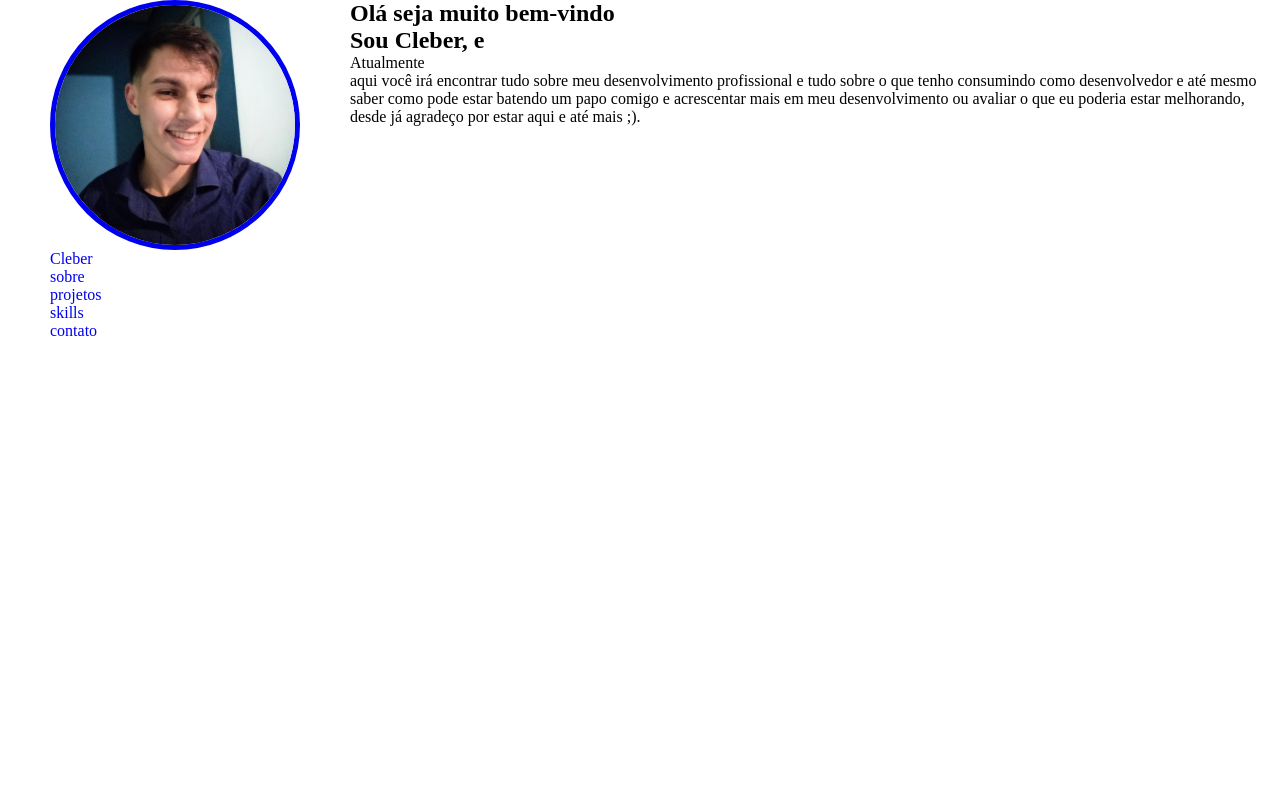
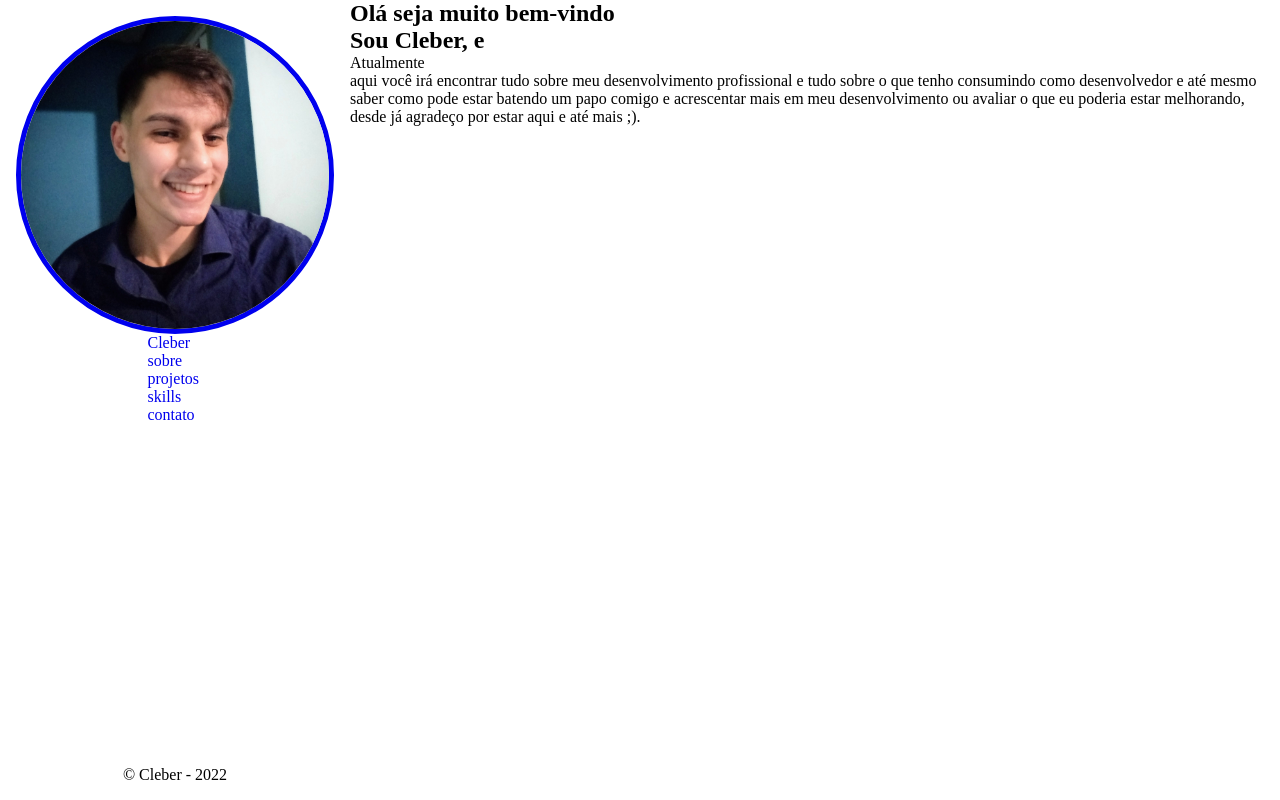
Before and after one commit to TioCleber/new-portfolio-react, a React (Create React App) app: page / in a window 1280 px wide. Built offline with nearby package versions, Linux system fonts and the light colour scheme.

Commit message:
feat: styles to header

```diff
--- a/src/App.tsx
+++ b/src/App.tsx
@@ -12,7 +12,7 @@ const ContactPage = lazy(() => import("./pages/contact/ContactPage"));
 
 function App() {
   return (
-    <main className="main-app">
+    <div className="main-app">
       <BrowserRouter>
         <Header />
 
@@ -26,7 +26,7 @@ function App() {
           </Routes>
         </Suspense>
       </BrowserRouter>
-    </main>
+    </div>
   );
 }
 
--- a/src/components/footer/Footer.tsx
+++ b/src/components/footer/Footer.tsx
@@ -1,7 +1,12 @@
+import "../../styles/components/footer.css";
+
 const Footer = () => {
+  const date = new Date();
+  const year = date.getFullYear();
+
   return (
-    <footer>
-      <section></section>
+    <footer className="footer">
+      <section className="copy">© Cleber - {year}</section>
     </footer>
   );
 };
--- a/src/components/header/Header.tsx
+++ b/src/components/header/Header.tsx
@@ -2,6 +2,7 @@ import { Link } from "react-router-dom";
 import image from '../../assets/tioCleber.jpg'
 
 import '../../styles/components/header.css'
+import Footer from "../footer/Footer";
 
 const Header = () => {
   return (
@@ -9,11 +10,11 @@ const Header = () => {
       <nav className="nav-header">
         <ul className="ul-header">
           <li className="li-header">
-            <Link className="link-header" to="/">
+            <Link className="link-header-home" to="/">
               <img src={image} alt="cleber" title="cleber" />
             </Link>
           </li>
-          <li className="li-header">
+          <li className="li-header-home">
             <Link className="link-header" to="/">
               Cleber
             </Link>
@@ -46,6 +47,8 @@ const Header = () => {
           </li>
         </ul>
       </nav>
+
+      <Footer />
     </header>
   );
 };
--- a/src/pages/about/AboutPage.tsx
+++ b/src/pages/about/AboutPage.tsx
@@ -1,8 +1,8 @@
 const About = () => {
   return (
-    <section id="about" style={{ height: 500 }}>
+    <main className="main-page" id="about">
       <h1>Sobre</h1>
-    </section>
+    </main>
   );
 };
 
--- a/src/pages/contact/ContactPage.tsx
+++ b/src/pages/contact/ContactPage.tsx
@@ -1,5 +1,9 @@
 const ContactPage = () => {
-  return <></>
-}
+  return (
+    <main className="main-page">
+      <h1>Contact</h1>
+    </main>
+  );
+};
 
-export default ContactPage
+export default ContactPage;
--- a/src/pages/home/HomePage.tsx
+++ b/src/pages/home/HomePage.tsx
@@ -8,7 +8,7 @@ const Home = () => {
 
   return (
     <>
-      <main>
+      <main className="main-page">
         <section>
           <div>
             <h1>Olá seja muito bem-vindo</h1>
--- a/src/pages/projects/ProjectsPage.tsx
+++ b/src/pages/projects/ProjectsPage.tsx
@@ -1,12 +1,13 @@
-import { Suspense } from "react";
-import { FIRST_PROJECT, SECOND_PROJECT } from "../../constants/dangerouslySetInnerHTML";
+import {
+  FIRST_PROJECT,
+  SECOND_PROJECT,
+} from "../../constants/dangerouslySetInnerHTML";
 import Projects from "../../components/projects/Projects";
 import Slider from "../../components/external-components/slider/Slider";
 
 const ProjectsPage = () => {
   return (
-    <section id="projects">
-      <Suspense>
+    <main className="main-page" id="projects">
       <Slider
         sliderElement={[
           <Projects
@@ -23,8 +24,7 @@ const ProjectsPage = () => {
           />,
         ]}
       />
-      </Suspense>
-    </section>
+    </main>
   );
 };
 
--- a/src/pages/skills/SkillsPage.tsx
+++ b/src/pages/skills/SkillsPage.tsx
@@ -1,5 +1,9 @@
 const SkillsPAge = () => {
-  return <></>
-}
+  return (
+    <main className="main-page">
+      <h1>Skills</h1>
+    </main>
+  );
+};
 
-export default SkillsPAge
+export default SkillsPAge;
--- /dev/null
+++ b/src/styles/components/footer.css
@@ -0,0 +1,5 @@
+.footer {
+  width: 100%;
+  display: flex;
+  justify-content: center;
+}
--- a/src/styles/components/header.css
+++ b/src/styles/components/header.css
@@ -1,21 +1,36 @@
 .header {
+  display: flex;
+  flex-direction: column;
+  justify-content: space-between;
   height: 100%;
   max-width: 21.875rem;
   width: 100%;
+  padding: 1rem;
+}
+
+.ul-header {
+  display: flex;
+  flex-direction: column;
+  align-items: center;
+}
+
+.li-header,
+.li-header-home {
+  min-width: 3.4375rem;
 }
 
 .li-header .link-header,
-.li-header .link-header img {
+.li-header .link-header-home img {
   display: block;
 }
 
-.li-header .link-header {
+.li-header .link-header-home {
   width: 15.625rem;
   margin: 0 auto;
 }
 
-.li-header .link-header img {
+.li-header .link-header-home img {
   width: 100%;
   border-radius: 50%;
-  border: 5px solid;
+  border: 0.3125rem solid;
 }
--- a/src/styles/global.css
+++ b/src/styles/global.css
@@ -4,6 +4,7 @@
   box-sizing: border-box;
   list-style: none;
   text-decoration: none;
+  outline: none;
 }
 
 .main-app {
@@ -12,3 +13,7 @@
   height: 100vh;
   width: 100%;
 }
+
+.main-page {
+  width: 100%;
+}
--- /dev/null
+++ b/src/types/css.d.ts
@@ -0,0 +1 @@
+declare module '*.css'
```
Lines whose indentation alone changed are shown as unchanged.
